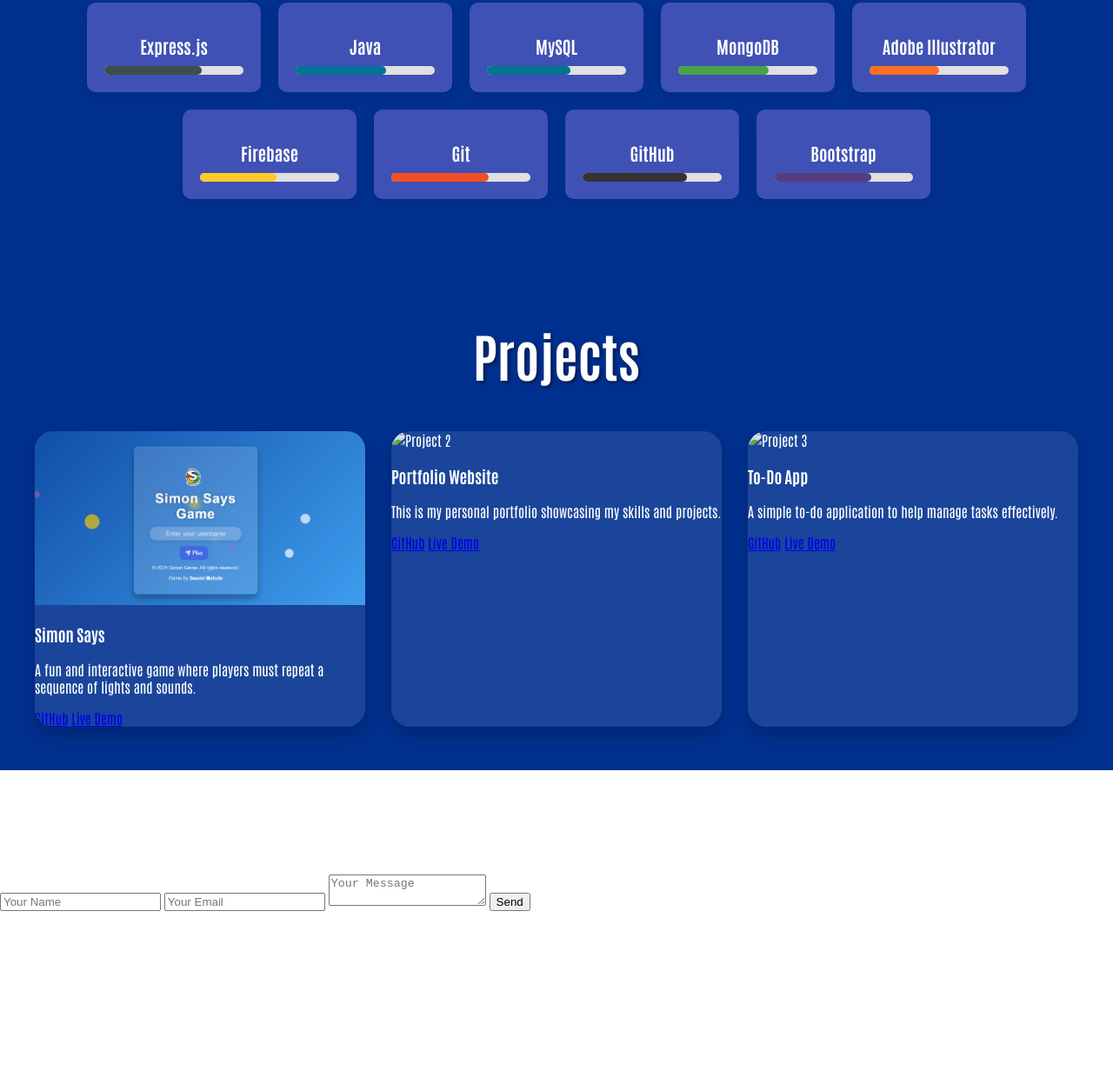
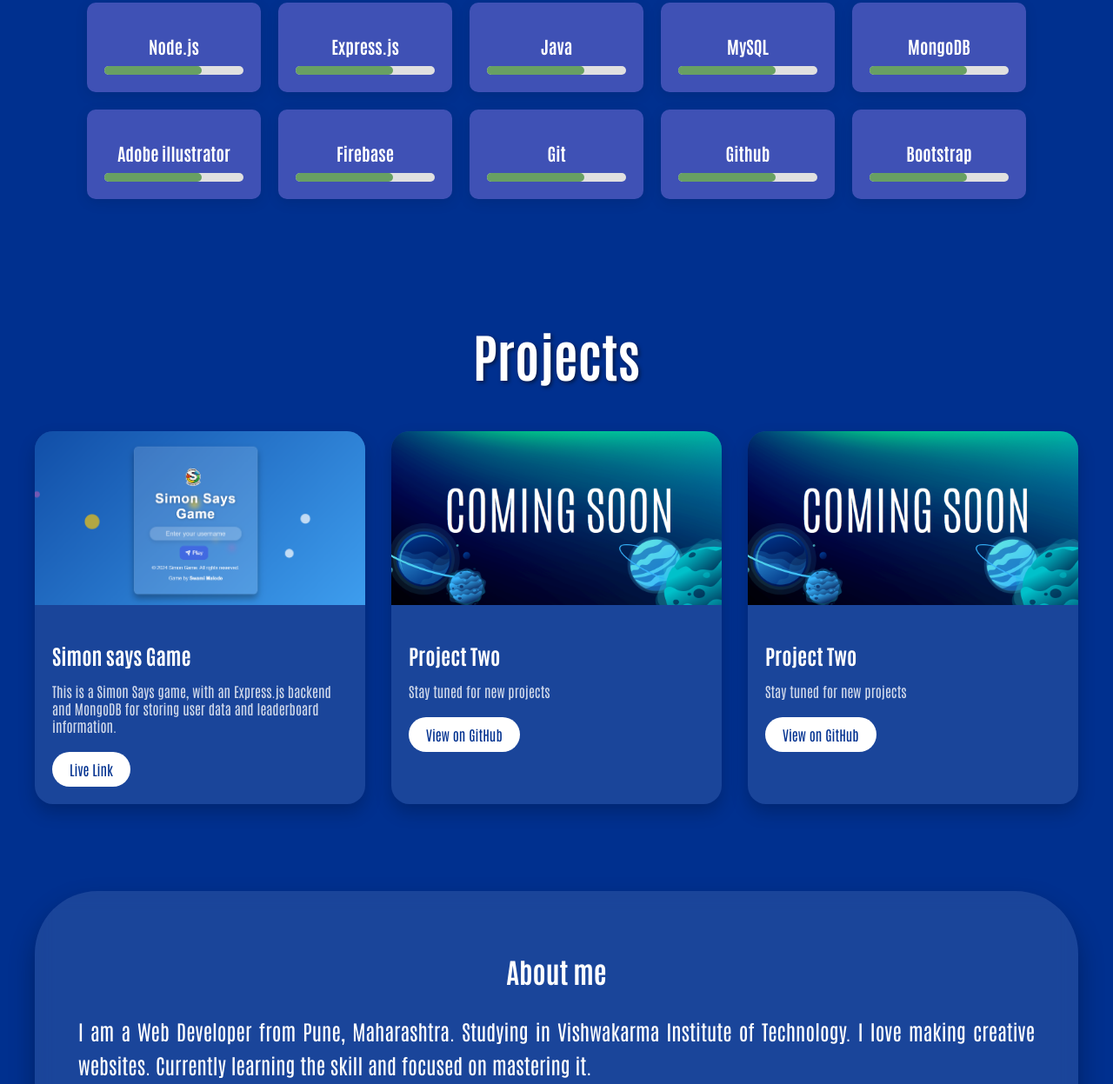
Before and after one commit to swamimalode07/Portfolio, a plain HTML site: page index.html in a window 1280 px wide. Shown: the part 953-2200 px from the top of the page at 87% size. Before the commit the page ends 2001 px from the top, so only its background shows below. Drawn offline with Linux system fonts and the light colour scheme; a script that the page names is missing.

Commit message:
new update

```diff
--- a/index.html
+++ b/index.html
@@ -12,9 +12,10 @@
     <link rel="stylesheet" href="https://cdnjs.cloudflare.com/ajax/libs/font-awesome/6.5.2/css/all.min.css" integrity="sha512-SnH5WK+bZxgPHs44uWIX+LLJAJ9/2PkPKZ5QiAj6Ta86w+fsb2TkcmfRyVX3pBnMFcV7oQPJkl9QevSCWr3W6A==" crossorigin="anonymous" referrerpolicy="no-referrer" />
     <script src="https://cdnjs.cloudflare.com/ajax/libs/xlsx/0.17.1/xlsx.full.min.js"></script>
     <script src="https://cdnjs.cloudflare.com/ajax/libs/FileSaver.js/2.0.5/FileSaver.min.js"></script>
+</head>
 <style>
     .background-skills {
-            background-color: #00308F; /* Change to your desired background color */
+    background-color:#00308F; /* Change to your desired background color */
     padding: 50px 20px;
     text-align: center;
 }
@@ -22,6 +23,7 @@
 .skills-container {
     display: flex;
     flex-wrap: wrap;
+
     justify-content: center;
     gap: 20px;
 }
@@ -38,6 +40,12 @@
 .skill-card:hover {
     transform: translateY(-5px);
     box-shadow: 0 6px 20px rgba(0, 0, 0, 0.2);
+}
+
+.skill-icon {
+    font-size: 40px;
+    margin-bottom: 15px; /* Space below the icon */
+    color: #3f51b5; /* Color for icons */
 }
 
 .skill-title {
@@ -58,20 +66,31 @@
     border-radius: 5px;
 }
 
-        .html-level { width: 90%; background-color: #ff5722; } /* HTML color */
-        .css-level { width: 85%; background-color: #2196f3; } /* CSS color */
-        .js-level { width: 80%; background-color: #f0db4f; } /* JavaScript color */
-        .react-level { width: 75%; background-color: #61dafb; } /* React color */
-        .node-level { width: 70%; background-color: #68a063; } /* Node.js color */
-        .express-level { width: 70%; background-color: #404d4d; } /* Express.js color */
-        .java-level { width: 65%; background-color: #007396; } /* Java color */
-        .mysql-level { width: 60%; background-color: #00758f; } /* MySQL color */
-        .mongodb-level { width: 65%; background-color: #47A248; } /* MongoDB color */
-        .adobe-level { width: 50%; background-color: #ff6f20; } /* Adobe Illustrator color */
-        .firebase-level { width: 55%; background-color: #ffca28; } /* Firebase color */
-        .git-level { width: 70%; background-color: #f15024; } /* Git color */
-        .github-level { width: 75%; background-color: #333; } /* GitHub color */
-        .bootstrap-level { width: 70%; background-color: #563d7c; } /* Bootstrap color */
+.html-level {
+    width: 90%;
+    background-color: #ff5722;
+}
+
+.css-level {
+    width: 85%;
+    background-color: #2196f3;
+}
+
+.js-level {
+    width: 80%;
+    background-color: #f0db4f;
+}
+
+.react-level {
+    width: 75%;
+    background-color: #61dafb;
+}
+
+.node-level {
+    width: 70%;
+    background-color: #68a063;
+}
+
 
 @media (max-width: 600px) {
     .skills-container {
@@ -83,8 +102,9 @@
         width: 90%; /* Responsive width */
     }
 }
+
+
 </style>
-</head>
 <body>
     <div class="background-one">
         <div class="navbar">
@@ -92,6 +112,7 @@
             <h3><a href="resume.pdf" download>Resume</a></h3>
             <h3><a href="https://www.linkedin.com/in/swami-malode-566541251/">LinkedIn</a></h3>
             <h3><a href="mailto:swamimalodeofficial@gmail.com">Contact me</a></h3>
+
         </div>
         <div class="mid">
             <img src="file.png" alt="">
@@ -136,61 +157,69 @@
                 </div>
             </div>
             <div class="skill-card">
+                <h2 class="skill-title">Node.js</h2>
+                <div class="skill-bar">
+                    <div class="skill-level node-level"></div>
+                </div>
+            </div>
+            <div class="skill-card">
                 <h2 class="skill-title">Express.js</h2>
                 <div class="skill-bar">
-                    <div class="skill-level express-level"></div>
+                    <div class="skill-level node-level"></div>
                 </div>
             </div>
             <div class="skill-card">
                 <h2 class="skill-title">Java</h2>
                 <div class="skill-bar">
-                    <div class="skill-level java-level"></div>
+                    <div class="skill-level node-level"></div>
                 </div>
             </div>
             <div class="skill-card">
                 <h2 class="skill-title">MySQL</h2>
                 <div class="skill-bar">
-                    <div class="skill-level mysql-level"></div>
+                    <div class="skill-level node-level"></div>
                 </div>
             </div>
             <div class="skill-card">
                 <h2 class="skill-title">MongoDB</h2>
                 <div class="skill-bar">
-                    <div class="skill-level mongodb-level"></div>
+                    <div class="skill-level node-level"></div>
                 </div>
             </div>
             <div class="skill-card">
-                <h2 class="skill-title">Adobe Illustrator</h2>
+                <h2 class="skill-title">Adobe illustrator</h2>
                 <div class="skill-bar">
-                    <div class="skill-level adobe-level"></div>
+                    <div class="skill-level node-level"></div>
                 </div>
             </div>
             <div class="skill-card">
                 <h2 class="skill-title">Firebase</h2>
                 <div class="skill-bar">
-                    <div class="skill-level firebase-level"></div>
+                    <div class="skill-level node-level"></div>
                 </div>
             </div>
             <div class="skill-card">
                 <h2 class="skill-title">Git</h2>
                 <div class="skill-bar">
-                    <div class="skill-level git-level"></div>
+                    <div class="skill-level node-level"></div>
                 </div>
             </div>
             <div class="skill-card">
-                <h2 class="skill-title">GitHub</h2>
+                <h2 class="skill-title">Github</h2>
                 <div class="skill-bar">
-                    <div class="skill-level github-level"></div>
+                    <div class="skill-level node-level"></div>
                 </div>
             </div>
             <div class="skill-card">
                 <h2 class="skill-title">Bootstrap</h2>
                 <div class="skill-bar">
-                    <div class="skill-level bootstrap-level"></div>
+                    <div class="skill-level node-level"></div>
                 </div>
             </div>
+
         </div>
     </div>
+
 
 <!-- Projects -->
 <div id="projects" class="background-projects">
@@ -198,51 +227,76 @@
     <div class="projects-container">
         <div class="project-card">
             <img src="simonsays.png" alt="Project 1" class="project-image">
-                <div class="project-details">
-                    <h3>Simon Says</h3>
-                    <p>A fun and interactive game where players must repeat a sequence of lights and sounds.</p>
-                    <div class="buttons">
-                        <a href="https://github.com/your-github-repo/simonsays" class="btn">GitHub</a>
-                        <a href="https://your-live-link.com" class="btn">Live Demo</a>
-                    </div>
+            <div class="project-content">
+                <h2 class="project-title">Simon says Game</h2>
+                <p class="project-description">This is a Simon Says game, with an Express.js backend and MongoDB for storing user data and leaderboard information.
+
+                </p>
+                <a href="https://simonsaysplay.vercel.app/" target="_blank" class="project-link">Live Link</a>
             </div>
         </div>
         <div class="project-card">
-                <img src="portfolio.png" alt="Project 2" class="project-image">
-                <div class="project-details">
-                    <h3>Portfolio Website</h3>
-                    <p>This is my personal portfolio showcasing my skills and projects.</p>
-                    <div class="buttons">
-                        <a href="https://github.com/your-github-repo/portfolio" class="btn">GitHub</a>
-                        <a href="https://your-live-link.com" class="btn">Live Demo</a>
-                    </div>
+            <img src="coming.png" alt="Project 2" class="project-image">
+            <div class="project-content">
+                <h2 class="project-title">Project Two</h2>
+                <p class="project-description">Stay tuned for new projects
+                </p>
+                <a href="https://github.com/swamimalode07" target="_blank" class="project-link">View on GitHub</a>
             </div>
         </div>
         <div class="project-card">
-                <img src="to-do-app.png" alt="Project 3" class="project-image">
-                <div class="project-details">
-                    <h3>To-Do App</h3>
-                    <p>A simple to-do application to help manage tasks effectively.</p>
-                    <div class="buttons">
-                        <a href="https://github.com/your-github-repo/todo-app" class="btn">GitHub</a>
-                        <a href="https://your-live-link.com" class="btn">Live Demo</a>
+            <img src="coming.png" alt="Project 3" class="project-image">
+            <div class="project-content">
+                <h2 class="project-title">Project Two</h2>
+                <p class="project-description">Stay tuned for new projects</p>
+                <a href="https://github.com/swamimalode07" target="_blank" class="project-link">View on GitHub</a>
             </div>
         </div>
+
+        <!-- Add more project cards as needed -->
+    </div>
+</div>
+    <div id="about" class="background-three">
+        <div class="aboutme">
+            <div class="box">
+                <h1>About me</h1>
+                <p>I am a Web Developer from Pune, Maharashtra. Studying in Vishwakarma Institute of Technology. I love making creative websites. Currently learning the skill and focused on mastering it.</p>
             </div>
         </div>
     </div>
 
-    <div class="background-contact">
-        <h1>Contact Me</h1>
-        <p>If you would like to reach out, feel free to send me a message!</p>
-        <form action="#" method="post">
-            <input type="text" placeholder="Your Name" required>
-            <input type="email" placeholder="Your Email" required>
-            <textarea placeholder="Your Message" required></textarea>
-            <button type="submit">Send</button>
-        </form>
+    <!-- <div id="contact" class="background-four">
+        <h1 style="color: white;">Contact me</h1>
+        <div class="box-new">
+            <div class="name">
+                <input type="text" id="name" placeholder="Your name">
             </div>
+            <div class="email">
+                <input type="text" id="email" placeholder="Enter Email">
+            </div>
+            <div class="message">
+                <textarea id="message" cols="30" rows="10" placeholder="YOUR MESSAGE"></textarea>
+            </div>
+            <div class="send">
+                <button id="sendButton">
+                    <div class="svg-wrapper-1">
+                      <div class="svg-wrapper">
+                        <svg xmlns="http://www.w3.org/2000/svg" viewBox="0 0 24 24" width="24" height="24">
+                          <path fill="none" d="M0 0h24v24H0z"></path>
+                          <path fill="currentColor" d="M1.946 9.315c-.522-.174-.527-.455.01-.634l19.087-6.362c.529-.176.832.12.684.638l-5.454 19.086c-.15.529-.455.547-.679.045L12 14l6-8-8 6-8.054-2.685z"></path>
+                        </svg>
+                      </div>
+                    </div>
+                    <span>Send Message</span>
+                  </button>
+            </div>
+        </div>
+    </div> -->
 
+    <div class="copyright">
+        <p><i class="fa-regular fa-copyright"></i> 2024 Swami Malode. All rights reserved.</p>
+    </div>
     <script src="script.js"></script>
+
 </body>
 </html>
```
Lines whose indentation alone changed are shown as unchanged.
